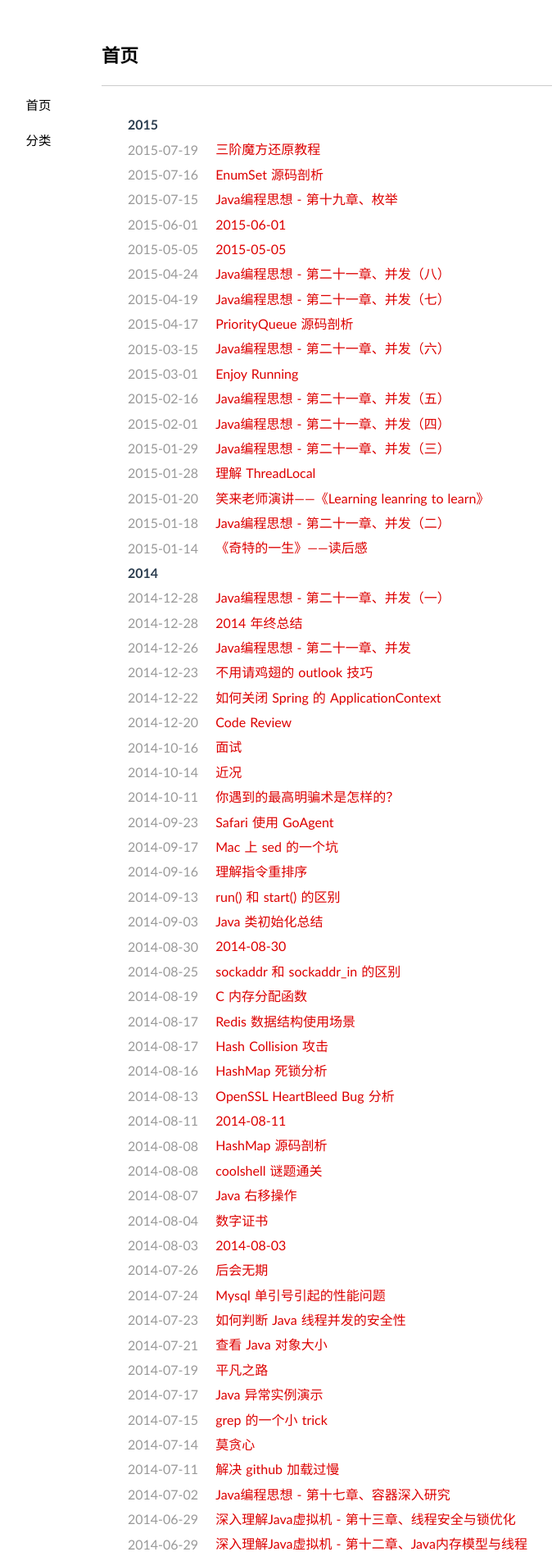
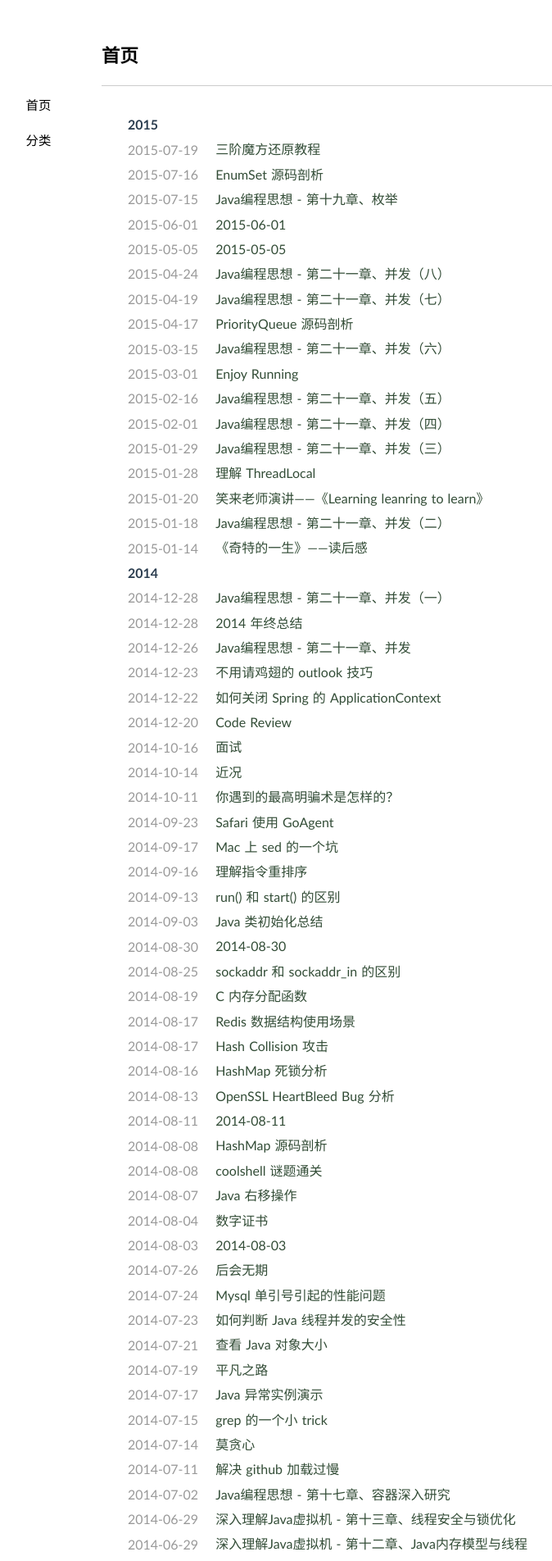
Before and after one commit to fangyijoe/fangyijoe.github.io, a Jekyll site: the page built from index.html, in a window 1280 px wide. Shown: the top 1904 px of the page at 82% size, without its empty margins (91-765 px from the left). Built offline with Jekyll 4.4.1, drawn with Linux system fonts in a browser that asks for light colours; Markdown is read by kramdown in place of the engine named in the settings; the list of posts is cut into pages by our own code.

Commit message:
update style.css

```diff
--- a/media/css/style.css
+++ b/media/css/style.css
@@ -3,7 +3,7 @@ body{font-size:14px;word-spacing:1px;
 margin-right:auto;
         font-family:"Galdeano","Hiragino Sans GB","Microsoft YaHei",Trebuchet,"Trebuchet MS",Tahoma,"Lucida Grande","Lucida Sans Unicode",Verdana,sans-serif;color:#2C3E50;}
 *{border:none;outline:none;}
-a{color:#dd0000;text-decoration:none;}
+a{color:#334D37;text-decoration:none;}
 a:hover{color:#333333;text-decoration:underline;}
 hr{margin:.7em 0;border-top:1px dashed #d0d0d0;border-bottom:1px dashed #f9f9f9;}
 p{padding:.5em 0;margin:.5em 0;}
```
